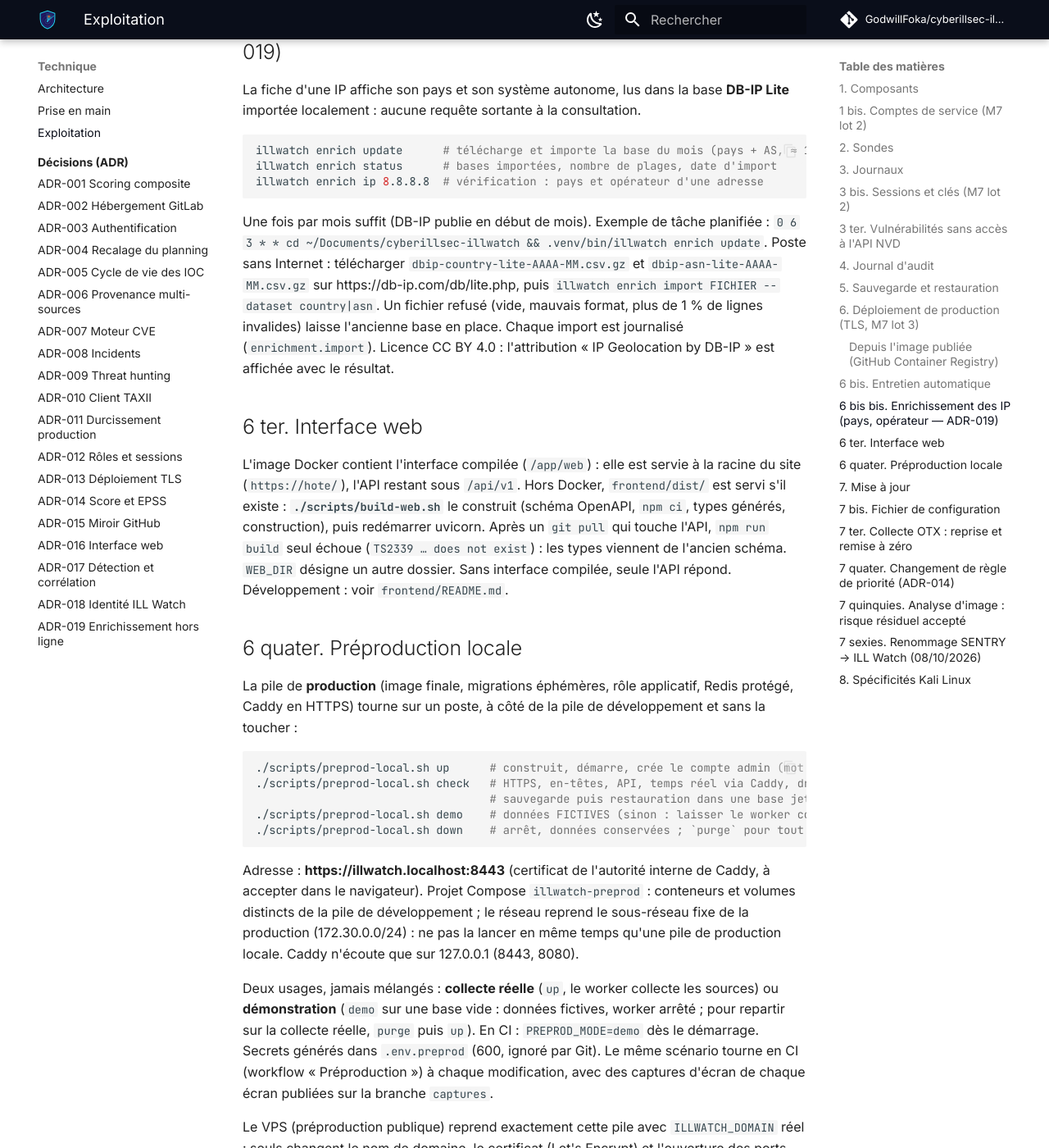
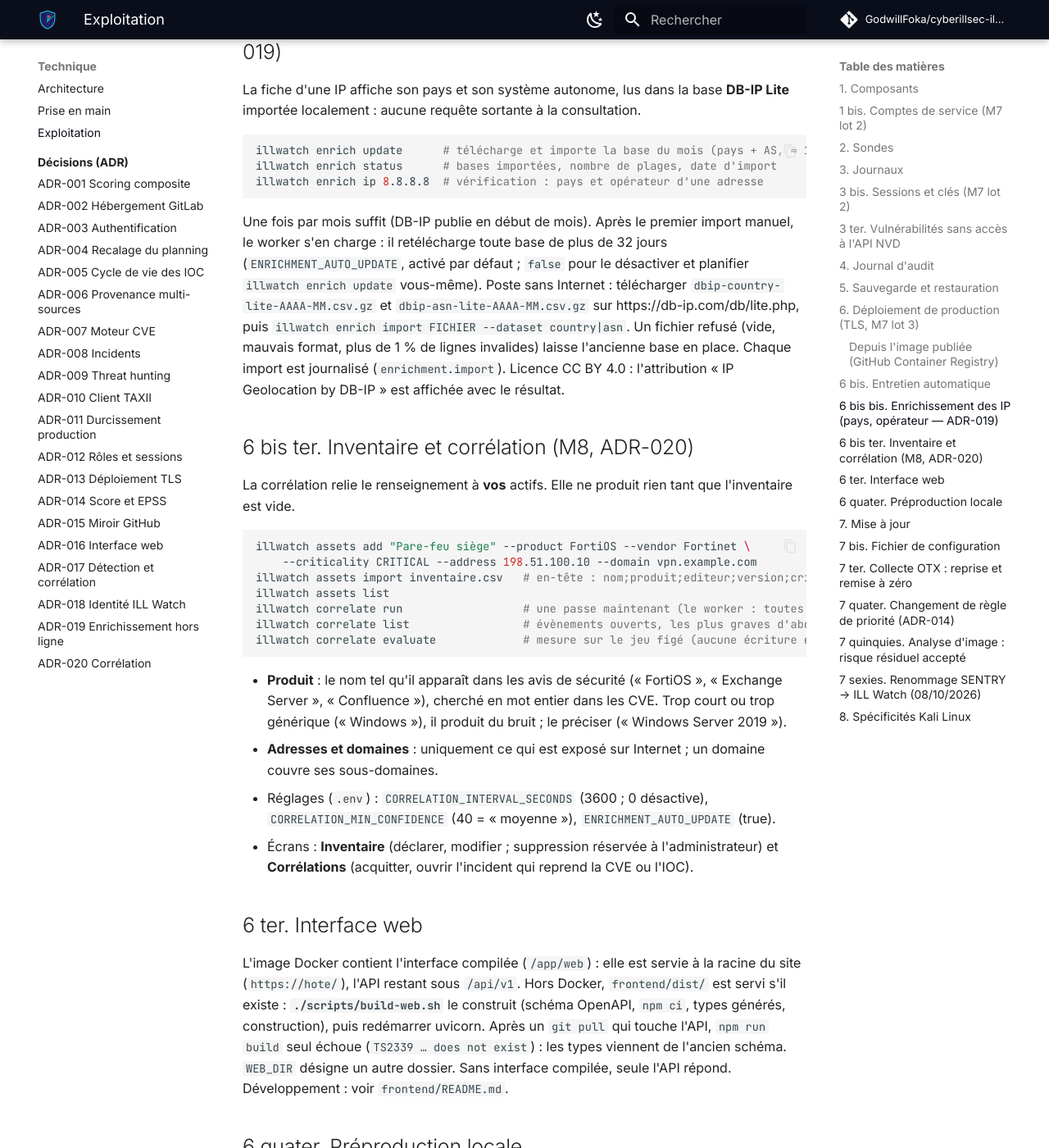
Before and after one commit to GodwillFoka/cyberillsec-illwatch, an MkDocs documentation site: the page built from docs/OPERATIONS.md, in a window 1280 px wide and 1400 px high, scrolled down 5452 px. Shown: the whole window at 82% size. Built offline with MkDocs 1.6.1 and Material for MkDocs 9.7.7, drawn with Linux system fonts in a browser that asks for light colours; comment, search, counter and statistics services are not loaded.

Commit message:
Documentation M8 : ADR-020, mesure du 13/10, exploitation, feuille de route
Co-Authored-By: Claude Opus 5.5 <noreply@anthropic.com>
Claude-Session: https://claude.ai/code/session_019mR9fmNeD2bahG2RQEiayh

````diff
--- a/docs/OPERATIONS.md
+++ b/docs/OPERATIONS.md
@@ -202,14 +202,40 @@ illwatch enrich status      # bases importées, nombre de plages, date d'import
 illwatch enrich ip 8.8.8.8  # vérification : pays et opérateur d'une adresse
 ```
 
-Une fois par mois suffit (DB-IP publie en début de mois). Exemple de tâche planifiée :
-`0 6 3 * * cd ~/Documents/cyberillsec-illwatch && .venv/bin/illwatch enrich update`.
+Une fois par mois suffit (DB-IP publie en début de mois). Après le premier import manuel, le
+worker s'en charge : il retélécharge toute base de plus de 32 jours (`ENRICHMENT_AUTO_UPDATE`,
+activé par défaut ; `false` pour le désactiver et planifier `illwatch enrich update` vous-même).
 Poste sans Internet : télécharger `dbip-country-lite-AAAA-MM.csv.gz` et
 `dbip-asn-lite-AAAA-MM.csv.gz` sur https://db-ip.com/db/lite.php, puis
 `illwatch enrich import FICHIER --dataset country|asn`. Un fichier refusé (vide, mauvais format,
 plus de 1 % de lignes invalides) laisse l'ancienne base en place. Chaque import est journalisé
 (`enrichment.import`). Licence CC BY 4.0 : l'attribution « IP Geolocation by DB-IP » est
 affichée avec le résultat.
+
+## 6 bis ter. Inventaire et corrélation (M8, ADR-020)
+
+La corrélation relie le renseignement à **vos** actifs. Elle ne produit rien tant que
+l'inventaire est vide.
+
+```bash
+illwatch assets add "Pare-feu siège" --product FortiOS --vendor Fortinet \
+    --criticality CRITICAL --address 198.51.100.10 --domain vpn.example.com
+illwatch assets import inventaire.csv   # en-tête : nom;produit;editeur;version;criticite;adresses;domaines
+illwatch assets list
+illwatch correlate run                  # une passe maintenant (le worker : toutes les heures)
+illwatch correlate list                 # évènements ouverts, les plus graves d'abord
+illwatch correlate evaluate             # mesure sur le jeu figé (aucune écriture en base)
+```
+
+- **Produit** : le nom tel qu'il apparaît dans les avis de sécurité (« FortiOS », « Exchange
+  Server », « Confluence »), cherché en mot entier dans les CVE. Trop court ou trop générique
+  (« Windows »), il produit du bruit ; le préciser (« Windows Server 2019 »).
+- **Adresses et domaines** : uniquement ce qui est exposé sur Internet ; un domaine couvre ses
+  sous-domaines.
+- Réglages (`.env`) : `CORRELATION_INTERVAL_SECONDS` (3600 ; 0 désactive),
+  `CORRELATION_MIN_CONFIDENCE` (40 = « moyenne »), `ENRICHMENT_AUTO_UPDATE` (true).
+- Écrans : **Inventaire** (déclarer, modifier ; suppression réservée à l'administrateur) et
+  **Corrélations** (acquitter, ouvrir l'incident qui reprend la CVE ou l'IOC).
 
 ## 6 ter. Interface web
 
--- a/mkdocs.yml
+++ b/mkdocs.yml
@@ -98,6 +98,7 @@ nav:
           - ADR-017 Détection et corrélation: adr/ADR-017-detection-correlation.md
           - ADR-018 Identité ILL Watch: adr/ADR-018-identite-ill-watch.md
           - ADR-019 Enrichissement hors ligne: adr/ADR-019-enrichissement-hors-ligne.md
+          - ADR-020 Corrélation: adr/ADR-020-correlation.md
   - Rapports: rapport/
   - Changelog: changelog.md
   - Contribuer:
````
Also changed, not shown: CHANGELOG.md (+13 -0 lines), Rapport/M8_MESURE_13-10-2026.md (added, +44 -0 lines), docs/ROADMAP.md (+11 -8 lines), docs/adr/ADR-017-detection-correlation.md (+7 -7 lines), docs/adr/ADR-020-correlation.md (added, +62 -0 lines), docs/adr/README.md (+1 -0 lines), 1 other file.
